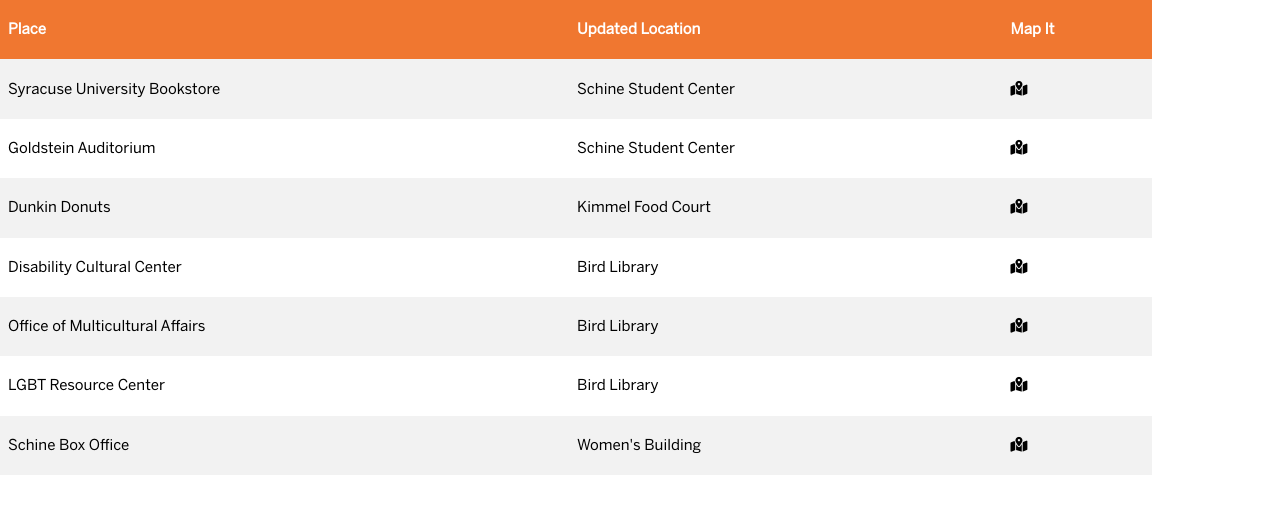
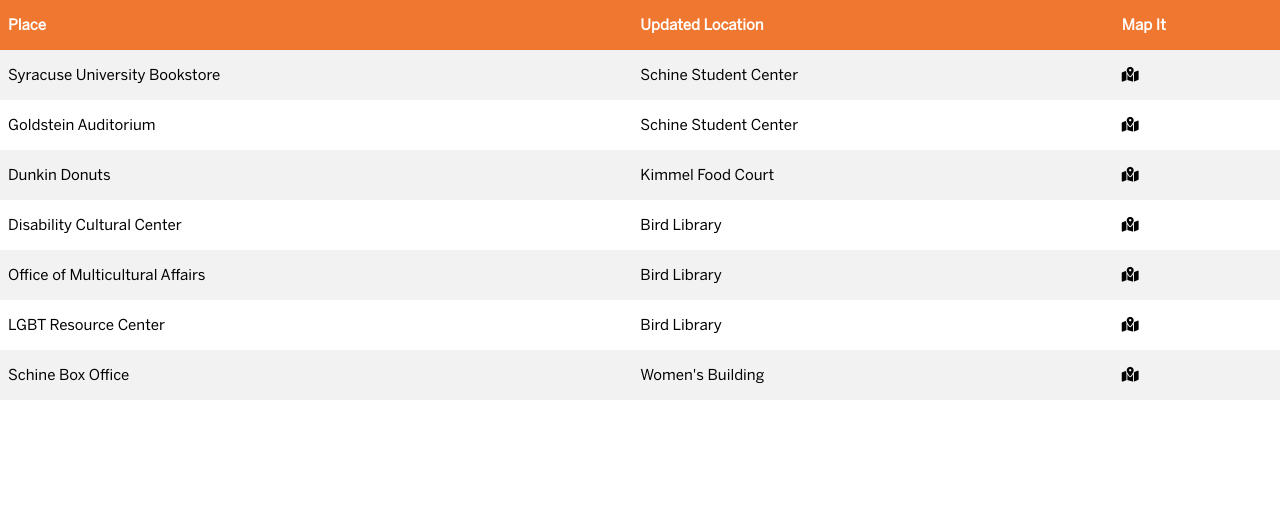
Before and after one commit to kbcamelotest/kbcamelotest.github.io, a plain HTML site: page Templates/InformationalButtons/InfoButton.html in a window 1280 px wide. Drawn offline with nearby package versions, Linux system fonts and the light colour scheme.

Commit message:
InfoSpace5

```diff
--- a/Templates/InformationalButtons/main.css
+++ b/Templates/InformationalButtons/main.css
@@ -20,7 +20,7 @@
 
 table {
   border-collapse: collapse;
-    width: 90%;
+    width: 100%;
 }
 
 th, td {
@@ -45,16 +45,18 @@
 }
 
 #places{
-    height: 475px;
+    height: 400px;
 }
 
 iframe{
     border: none;
-    height: 475px;
+    height: 300px;
 }
 
 .mainContainer{
     display: flex;
+        flex-direction: column;
+
 }
 
 @media only screen and (max-width: 600px) {
```
